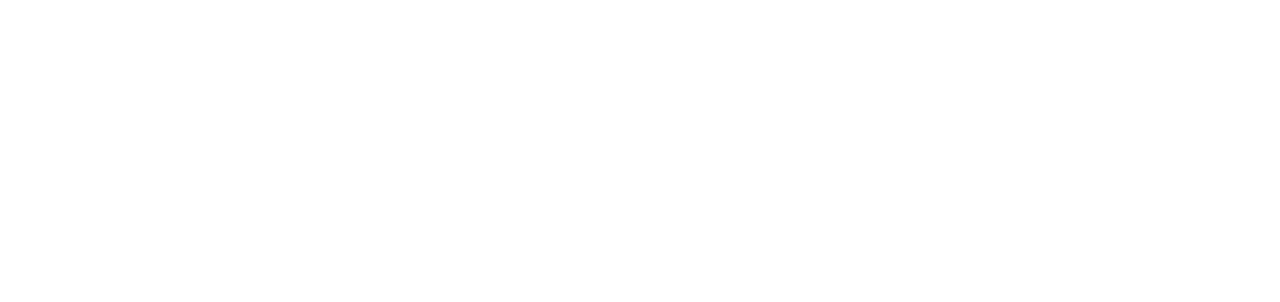
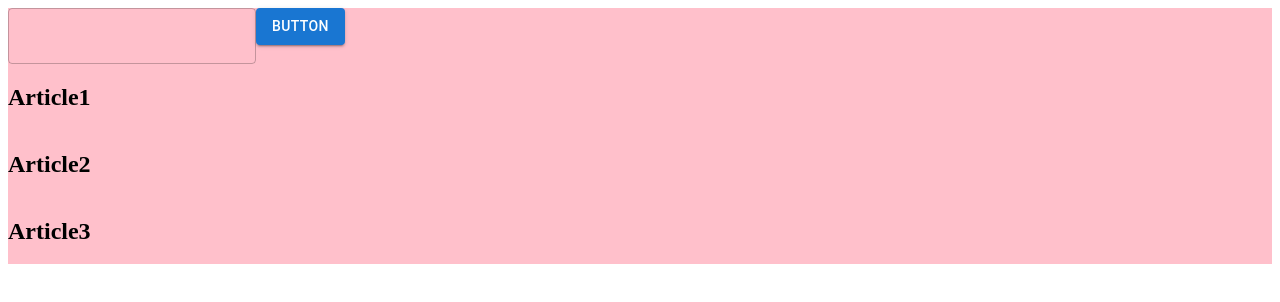
Before and after one commit to aman556/ArticleArena, a React (Create React App) app in the folder frontend/: page / in a window 1280 px wide. Shown: the top 302 px of the page. Built offline with nearby package versions, Linux system fonts and the light colour scheme.

Commit message:
created folder structure and started profile page

```diff
--- a/frontend/src/App.tsx
+++ b/frontend/src/App.tsx
@@ -1,5 +1,6 @@
-import React, { FunctionComponent } from 'react';
+import React, { FunctionComponent } from "react";
+import Profile from "./feature/Profile/pages/index";
 
-const App: FunctionComponent = () => <></>;
+const App: FunctionComponent = () => <Profile />;
 
 export default App;
--- /dev/null
+++ b/frontend/src/feature/Profile/components/ArticleList/index.tsx
@@ -0,0 +1,23 @@
+import React, { FunctionComponent } from "react";
+import { Box, Button, TextField } from "@mui/material";
+import clsx from "clsx";
+
+import useStyles from "./styles";
+
+interface IArticleList {
+  articlesList: Array<String>;
+}
+
+const ArticleList: FunctionComponent<IArticleList> = (props: IArticleList) => {
+  const classes = useStyles();
+
+  return (
+    <>
+      {props.articlesList.map((item) => (
+        <h2>{item}</h2>
+      ))}
+    </>
+  );
+};
+
+export default ArticleList;
--- /dev/null
+++ b/frontend/src/feature/Profile/components/ArticleList/styles.ts
@@ -0,0 +1,12 @@
+import makeStyles from "@mui/styles/makeStyles";
+
+const useStyles = makeStyles((theme) => ({
+  container: {
+    height: "100%",
+    display: "flex",
+    flexDirection: "row",
+    backgroundColor: "pink",
+  },
+}));
+
+export default useStyles;
--- /dev/null
+++ b/frontend/src/feature/Profile/pages/index.tsx
@@ -0,0 +1,28 @@
+import React, { useEffect, useState } from "react";
+import { Box, Button, TextField } from "@mui/material";
+import clsx from "clsx";
+
+import ArticleList from "../components/ArticleList";
+import useStyles from "./styles";
+
+const Profile: React.FC = () => {
+  const classes = useStyles();
+
+  const [input, setInput] = useState("");
+
+  useEffect(() => {
+    console.log("input", input);
+  }, [input]);
+
+  return (
+    <Box className={clsx(classes.container)}>
+      <Box className={clsx(classes.inputContainer)}>
+        <TextField onChange={(event) => setInput(event.target.value)} />
+        <Button variant="contained">Button</Button>
+      </Box>
+      <ArticleList articlesList={["Article1", "Article2", "Article3"]} />
+    </Box>
+  );
+};
+
+export default Profile;
--- /dev/null
+++ b/frontend/src/feature/Profile/pages/styles.ts
@@ -0,0 +1,15 @@
+import makeStyles from "@mui/styles/makeStyles";
+
+const useStyles = makeStyles((theme) => ({
+  container: {
+    height: "100%",
+    display: "flex",
+    flexDirection: "column",
+    backgroundColor: "pink",
+  },
+  inputContainer: {
+    flexDirection: "row",
+  },
+}));
+
+export default useStyles;
```
Also changed, not shown: frontend/package.json (+15 -0 lines), frontend/.eslintrc.js (added), 1 other file (tests, documents, lock files or other folders).
